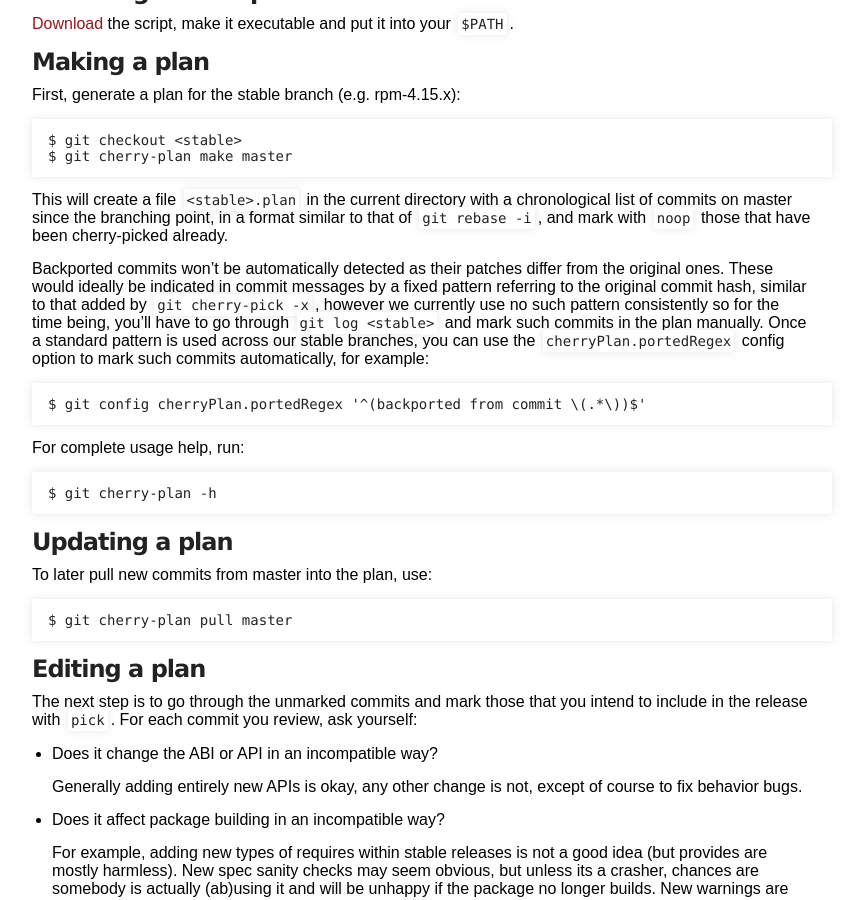
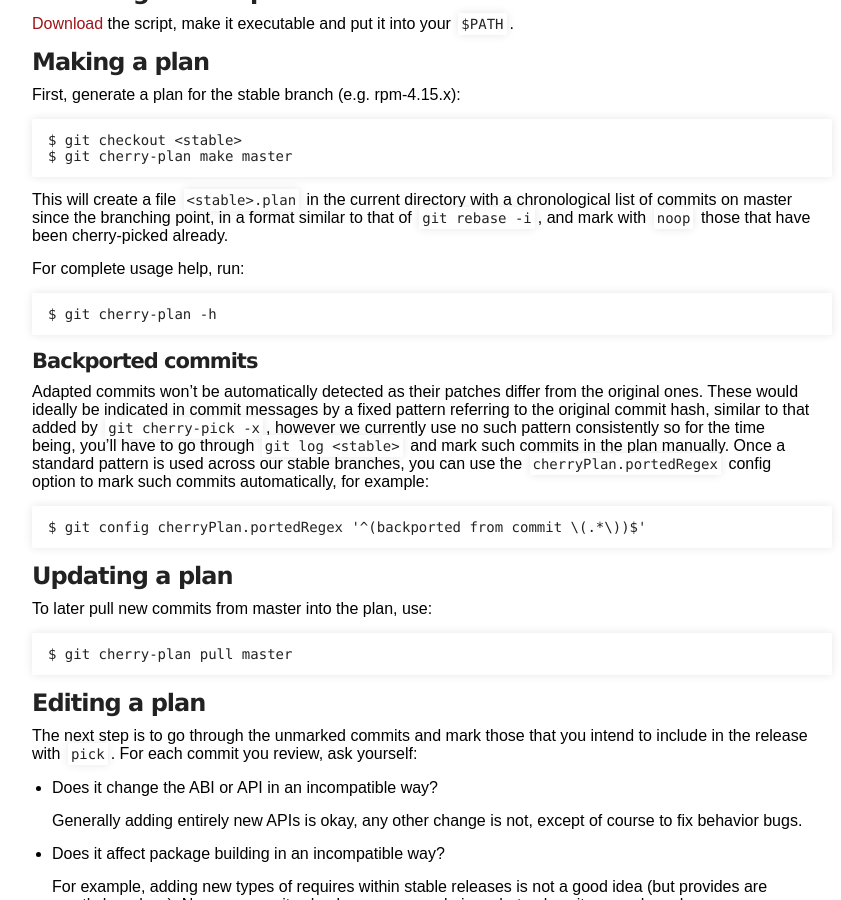
Before and after one commit to rpm-software-management/rpm-web, a Jekyll site: the page built from devel_doc/release_maintaince.md, in a window 1280 px wide and 900 px high, scrolled down 1068 px. Shown: the whole window, without its empty margins (218-1059 px from the left). Built offline with Jekyll 4.4.1, drawn with Linux system fonts in a browser that asks for light colours; part of the change alters nothing that is shown.

Commit message:
Cosmetic: add Backported commits subheading

````diff
--- a/devel_doc/release_maintaince.md
+++ b/devel_doc/release_maintaince.md
@@ -68,7 +68,15 @@ chronological list of commits on master since the branching point, in a format
 similar to that of `git rebase -i`, and mark with `noop` those that have been
 cherry-picked already.
 
-Backported commits won't be automatically detected as their patches differ from
+For complete usage help, run:
+
+```
+$ git cherry-plan -h
+```
+
+#### Backported commits
+
+Adapted commits won't be automatically detected as their patches differ from
 the original ones.  These would ideally be indicated in commit messages by a
 fixed pattern referring to the original commit hash, similar to that added by
 `git cherry-pick -x`, however we currently use no such pattern consistently so
@@ -79,12 +87,6 @@ such commits automatically, for example:
 
 ```
 $ git config cherryPlan.portedRegex '^(backported from commit \(.*\))$'
-```
-
-For complete usage help, run:
-
-```
-$ git cherry-plan -h
 ```
 
 ### Updating a plan
````
